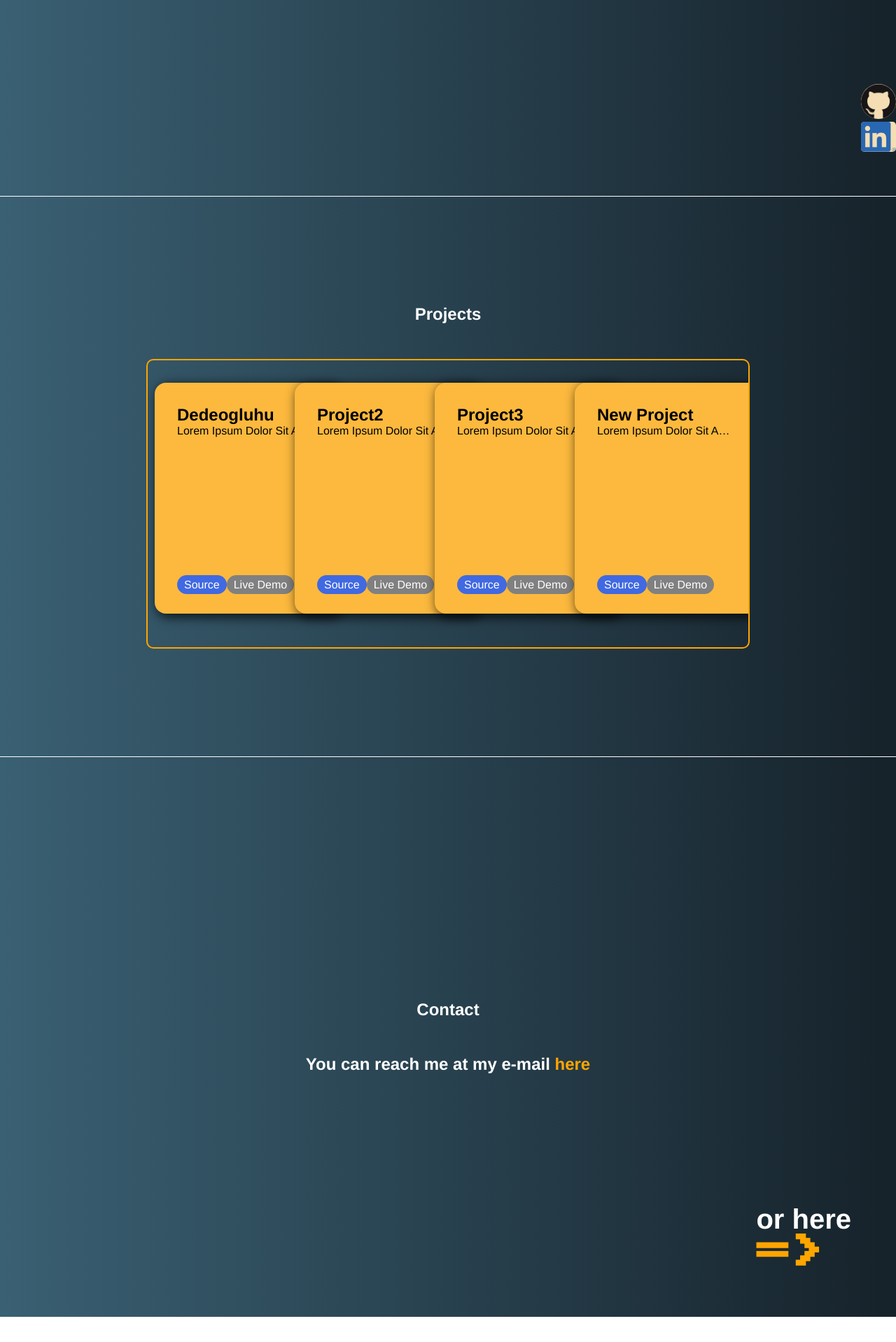
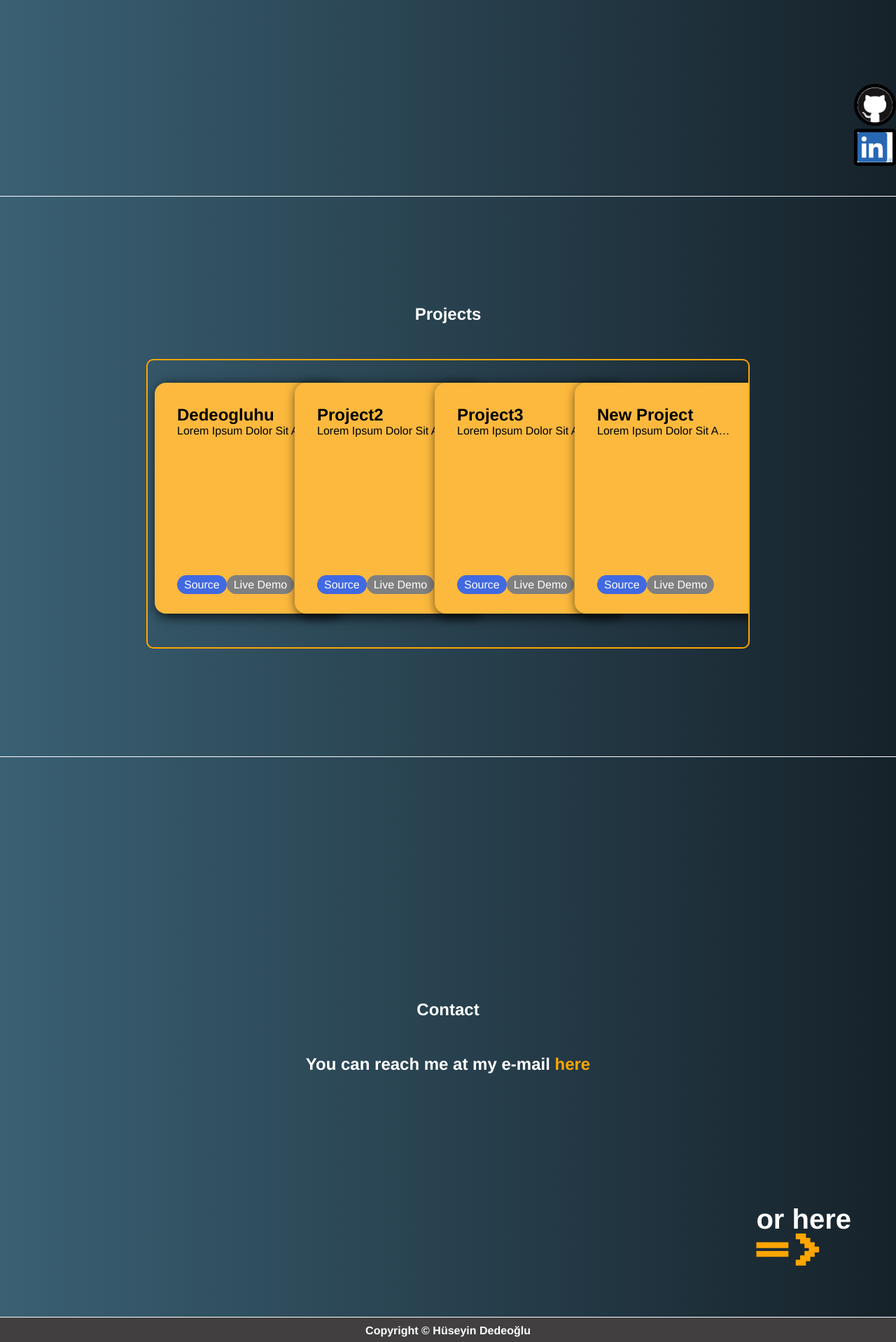
Before and after one commit to dedeogluhu/yet-another-portfolio, a Vue app: page / in a window 1280 px wide. Shown: the part 520-2438 px from the top of the page at 70% size. Before the commit the page ends 2403 px from the top, so only its background shows below. Built offline with nearby package versions, Linux system fonts and the light colour scheme.

Commit message:
added footer and some simple styling changes

```diff
--- a/src/App.vue
+++ b/src/App.vue
@@ -5,6 +5,7 @@
     <main-section />
     <projectsSection />
     <contactSection />
+    <footerSection />
   </div>
 </template>
 
@@ -14,6 +15,7 @@ import contactBtns from "./components/contact-btns-fixed.vue";
 import mainSection from "./components/main-section.vue";
 import projectsSection from "./components/projects-section.vue";
 import contactSection from "./components/contact-section.vue";
+import footerSection from "./components/footer-section.vue";
 
 export default {
   name: "App",
@@ -23,6 +25,7 @@ export default {
     mainSection,
     projectsSection,
     contactSection,
+    footerSection,
   },
 };
 </script>
--- a/src/components/contact-btns-fixed.vue
+++ b/src/components/contact-btns-fixed.vue
@@ -26,12 +26,13 @@ export default { name: "contact-btns" };
 .logo {
   margin: 0;
   transition: 0.5s;
-  background: wheat;
+  background: white;
   border: none;
+  border: 5px solid black;
 }
 
 .logo:hover {
-  background: #e0e0e0c0;
+  background: orange;
 }
 
 #github {
--- /dev/null
+++ b/src/components/footer-section.vue
@@ -0,0 +1,18 @@
+<template>
+  <footer id="footer">
+    <h4>Copyright &copy; Hüseyin Dedeoğlu</h4>
+  </footer>
+</template>
+
+<script>
+export default {};
+</script>
+
+<style scoped>
+#footer {
+  text-align: center;
+  background-color: #413f3f;
+  padding: 10px;
+  color: white;
+}
+</style>
```
